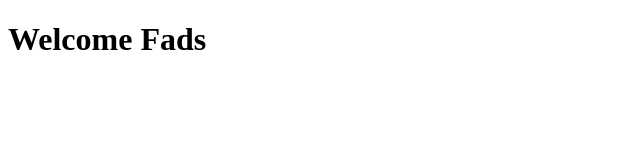
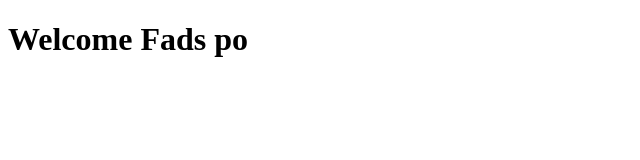
Before and after one commit to kaurag007ph/Fads, a website: page public/index.html in a window 1280 px wide. Shown: the full height of the page, 0-640 px from the left. Drawn offline with Linux system fonts and the light colour scheme.

Commit message:
test commit

```diff
--- a/public/index.html
+++ b/public/index.html
@@ -5,6 +5,6 @@
     <title></title>
 </head>
 <body>
-    <h1>Welcome Fads</h1>
+    <h1>Welcome Fads po</h1>
 </body>
 </html>
```
